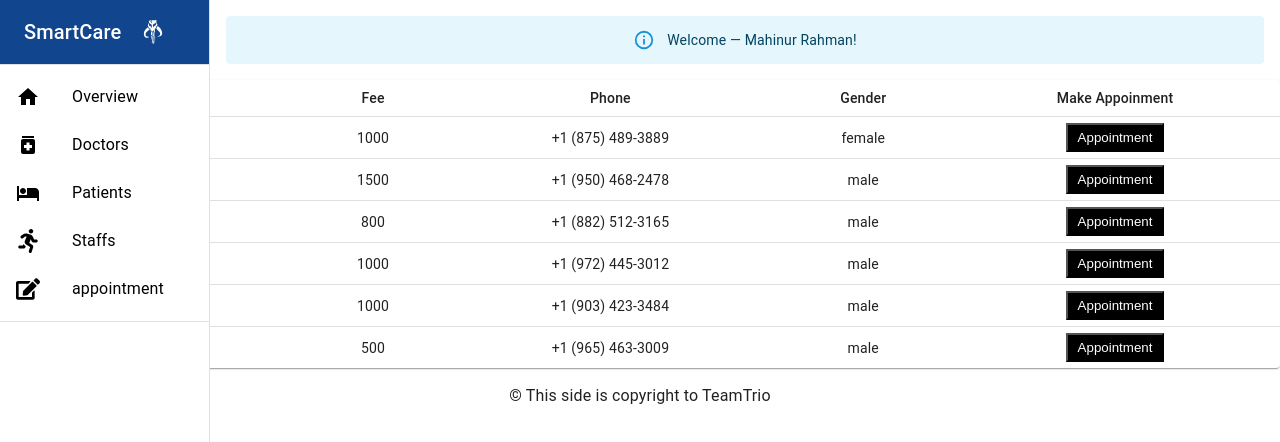
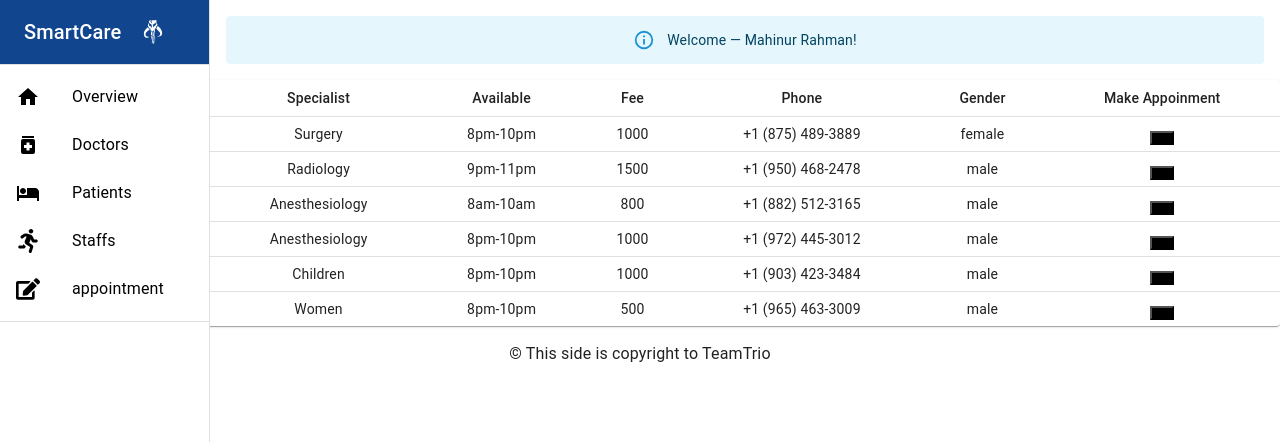
Before and after one commit to srihernogo/practice-react-hospital, a React (Create React App) app: page /doctors in a window 1280 px wide. Shown: the top 442 px of the page. Built offline with nearby package versions, Linux system fonts and the light colour scheme.

Commit message:
Patient view info changed

```diff
--- a/src/Pages/Doctors/Doctors/PatientViewDoctor.js
+++ b/src/Pages/Doctors/Doctors/PatientViewDoctor.js
@@ -16,7 +16,9 @@ const myData = [
     fee: '1000',
     age: '22',
     salary: '119609',
+    specialist: 'Surgery',
     isActive: false,
+    time: '8pm-10pm',
     picture: 'http://placehold.it/32x32',
     gender: 'female',
     address: '409 Garden Street, Devon, Mississippi, 6319',
@@ -28,7 +30,9 @@ const myData = [
     fee: '1500',
     age: '28',
     salary: '118542',
+    specialist: 'Radiology',
     isActive: false,
+    time: '9pm-11pm',
     picture: 'http://placehold.it/32x32',
     gender: 'male',
     address: '306 Glendale Court, Darlington, North Carolina, 3516',
@@ -40,7 +44,9 @@ const myData = [
     fee: '800',
     age: '40',
     salary: '109030',
+    specialist: 'Anesthesiology',
     isActive: true,
+    time: '8am-10am',
     picture: 'http://placehold.it/32x32',
     gender: 'male',
     address: '179 Schenck Street, Kansas, Arkansas, 7340',
@@ -52,7 +58,9 @@ const myData = [
     fee: '1000',
     age: '21',
     salary: '65303',
+    specialist: 'Anesthesiology',
     isActive: true,
+    time: '8pm-10pm',
     picture: 'http://placehold.it/32x32',
     gender: 'male',
     address: '409 Scott Avenue, Elrama, South Carolina, 1578',
@@ -64,7 +72,9 @@ const myData = [
     fee: '1000',
     age: '39',
     salary: '67097',
+    specialist: 'Children',
     isActive: true,
+    time: '8pm-10pm',
     picture: 'http://placehold.it/32x32',
     gender: 'male',
     address: '966 Brightwater Court, Brenton, Virginia, 828',
@@ -76,7 +86,9 @@ const myData = [
     fee: '500',
     age: '20',
     salary: '54398',
+    specialist: 'Women',
     isActive: true,
+    time: '8pm-10pm',
     picture: 'http://placehold.it/32x32',
     gender: 'male',
     address: '465 Gerald Court, Marne, Wyoming, 9714',
@@ -89,7 +101,9 @@ export default function PatientViewDoctor() {
       <Table sx={{ minWidth: 650 }} size="small" aria-label="a dense table">
         <TableHead>
           <TableRow>
-            <TableCell>Name</TableCell>
+            <TableCell align="center">Name</TableCell>
+            <TableCell align="center">Specialist</TableCell>
+            <TableCell align="center">Available</TableCell>
             <TableCell align="center">Fee</TableCell>
             <TableCell align="center">Phone</TableCell>
             <TableCell align="center">Gender</TableCell>
@@ -105,13 +119,18 @@ export default function PatientViewDoctor() {
               <TableCell component="th" scope="row">
                 {row.name}
               </TableCell>
+              <TableCell align="center">{row.specialist}</TableCell>
+              <TableCell align="center">{row.time}</TableCell>
               <TableCell align="center">{row.fee}</TableCell>
               <TableCell align="center">{row.phone}</TableCell>
               <TableCell align="center">{row.gender}</TableCell>
               <TableCell align="center">
                 <form name="button" action="javascript:select();">
                   <NavLink to="/appointment">
-                    <input
+                    <button
+                      // doctor = {row.name}
+                      // fee = {row.fee}
+                      // time = {row.time}
                       style={{
                         color: '#fff',
                         background: '#000',
```
